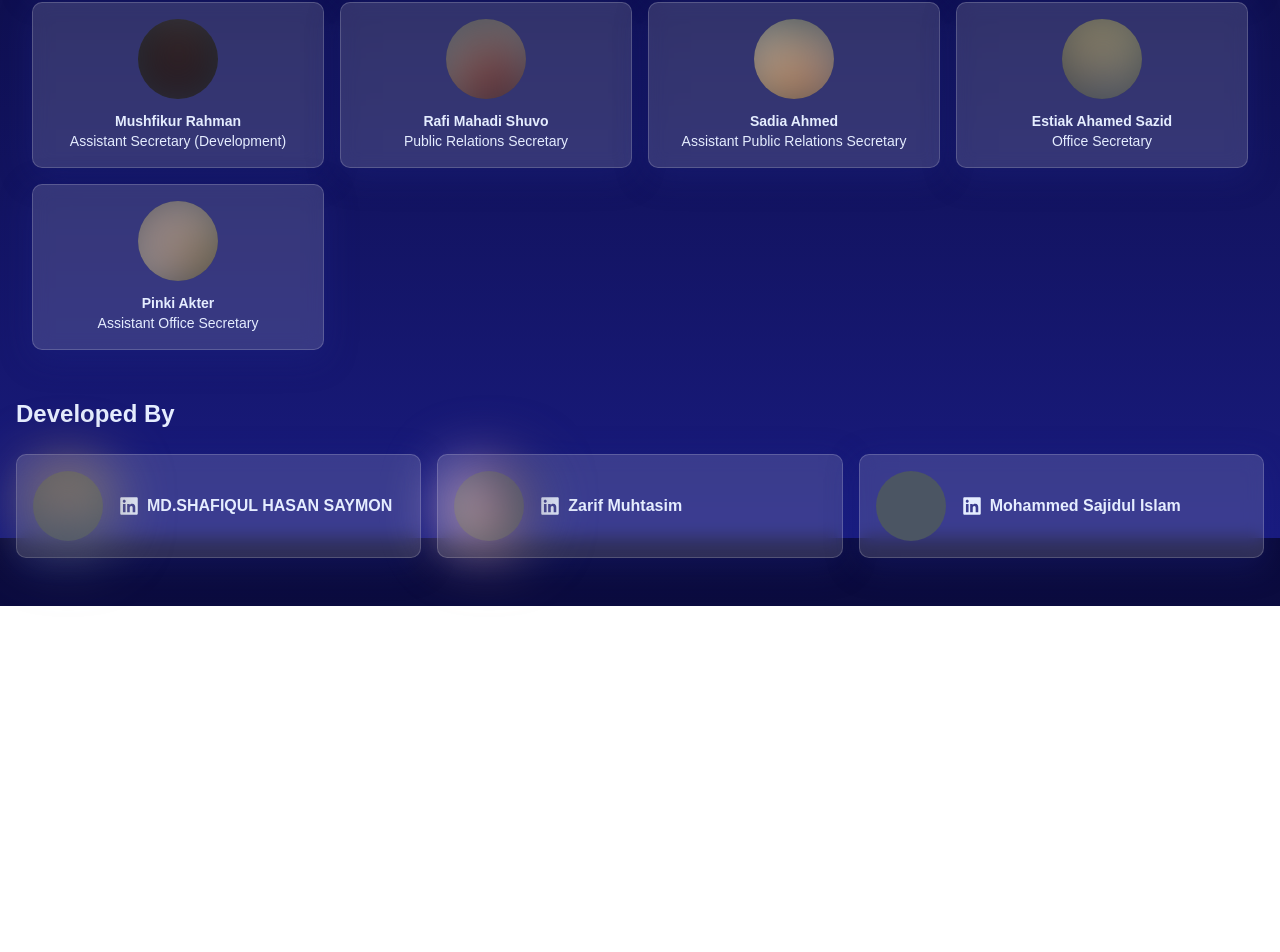
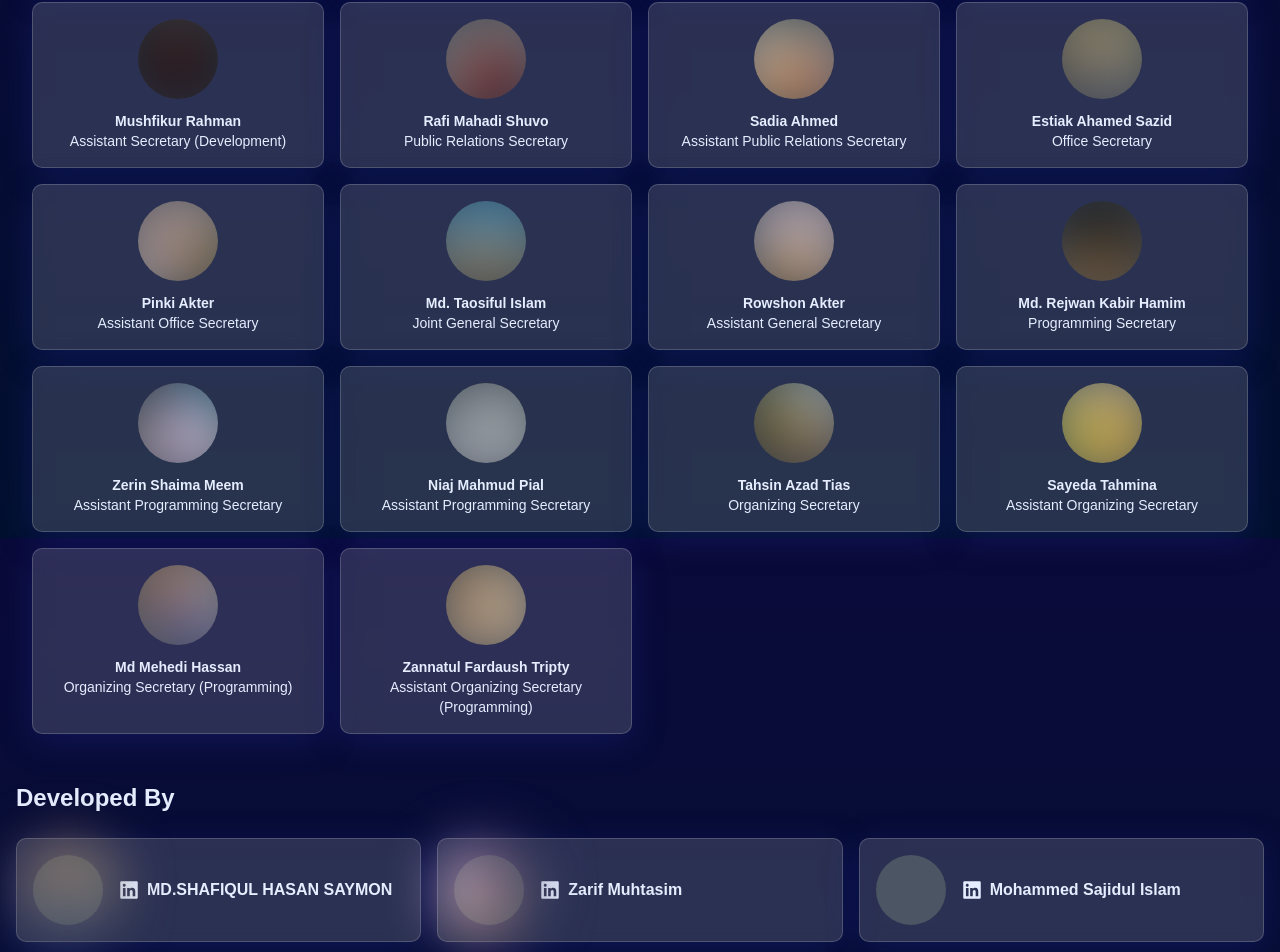
Before and after one commit to cuet-dev-corpse/iupc, a Next.js app: page /about in a window 1280 px wide. Shown: the part 4262-5214 px from the top of the page. Before the commit the page ends 4868 px from the top, so only its background shows below. Built offline with nearby package versions, Linux system fonts and the light colour scheme.

Commit message:
site title and desc change

```diff
--- /dev/null
+++ b/src/app/error.js
@@ -0,0 +1,38 @@
+'use client'
+
+import Link from 'next/link'
+import { useRouter } from 'next/navigation'
+import React from 'react'
+
+export default function ErrorPage({ error }) {
+    const router = useRouter()
+    console.log(router)
+    const goBack = () => {
+        window.history.back();
+    };
+    return (
+        <>
+            <div className="flex w-full flex-col items-center justify-center">
+                <div className='text md:text-4xl text-3xl font-bold mx-auto mt-8'>
+                    Somthing went wrong!
+                </div>
+                <div className='my-4 text2  text border shadow-md border-[#0002] dark:border-[#fff3] text-center rounded-md p-4  w-full md:w-[70%]'>{error.message}</div>
+                <div className='gap-2 flex items-center flex-wrap justify-center'>
+                    <Link href={'/'}>
+                        <div
+                            className='button font-bold sm:px-8 px-6 py-2'
+                        >
+                            Go to Home
+                        </div>
+                    </Link>
+                    <div
+                        onClick={goBack}
+                        className='button font-bold sm:px-8 px-6 py-2'
+                    >
+                        Go Back
+                    </div>
+                </div>
+            </div>
+        </>
+    )
+}
--- a/src/app/globals.css
+++ b/src/app/globals.css
@@ -23,7 +23,7 @@ img {
 
 body {
   @apply bg-gray-900 text-[#e5edff];
-  background: linear-gradient(180deg, #0a0a3a, #191b7f);
+  background: linear-gradient(180deg, #0a0a3a, #02102f);
   /* font-family: system-ui, -apple-system, BlinkMacSystemFont, 'Segoe UI', Roboto, Oxygen, Ubuntu, Cantarell, 'Open Sans', 'Helvetica Neue', sans-serif !important; */
   font-family: '__Raleway_30956c', '__Raleway_Fallback_30956c', 'arial' !important;
   height: 100%;
--- /dev/null
+++ b/src/app/loading.jsx
@@ -0,0 +1,12 @@
+import React from "react";
+import { ImSpinner2 } from "react-icons/im";
+
+function Loading() {
+  return (
+    <div className="flex items-center justify-center w-full h-full">
+      <ImSpinner2 className="animate-spin h-12 w-12" />
+    </div>
+  );
+}
+
+export default Loading;
--- /dev/null
+++ b/src/app/not-found.jsx
@@ -0,0 +1,15 @@
+import Link from 'next/link'
+import { useRouter } from 'next/navigation'
+import React from 'react'
+
+export default function ErrorPage({ error }) {
+    return (
+        <>
+            <div className="flex w-full flex-col items-center justify-center">
+                <div className='text md:text-4xl text-3xl font-bold mx-auto mt-8'>
+                    404! This page could not be found.
+                </div>
+            </div>
+        </>
+    )
+}
--- a/src/components/Commite.jsx
+++ b/src/components/Commite.jsx
@@ -153,4 +153,49 @@ const members = [
         position: "Assistant Office Secretary",
         img: '/commite/Pinki.jpeg',
     },
+    {
+        name: 'Md. Taosiful Islam',
+        position: "Joint General Secretary",
+        img: '/commite/Md. Taosiful Islam.jpg',
+    },
+    {
+        name: 'Rowshon Akter',
+        position: "Assistant General Secretary",
+        img: '/commite/Rowshon Akter.jpg',
+    },
+    {
+        name: 'Md. Rejwan Kabir Hamim',
+        position: "Programming Secretary",
+        img: '/commite/Hamim.jpg',
+    },
+    {
+        name: 'Zerin Shaima Meem',
+        position: "Assistant Programming Secretary",
+        img: '/commite/Zerin Shaima Meem.jpg',
+    },
+    {
+        name: 'Niaj Mahmud Pial',
+        position: "Assistant Programming Secretary",
+        img: '/commite/Niaj Mahmud Pial.jpg',
+    },
+    {
+        name: 'Tahsin Azad Tias',
+        position: "Organizing Secretary",
+        img: '/commite/Tahsin Azad Tias.jpg',
+    },
+    {
+        name: 'Sayeda Tahmina',
+        position: "Assistant Organizing Secretary",
+        img: '/commite/Sayeda Tahmina.jpg',
+    },
+    {
+        name: 'Md Mehedi Hassan',
+        position: "Organizing Secretary (Programming)",
+        img: '/commite/Md Mehedi Hassan.jpg',
+    },
+    {
+        name: 'Zannatul Fardaush Tripty',
+        position: "Assistant Organizing Secretary (Programming)",
+        img: '/commite/Zannatul.jpg',
+    },
 ]
```
Also changed, not shown: public/commite/Zannatul.jpg (renamed from public/commite/Zannatul Fardaush Tripty.jpg).
